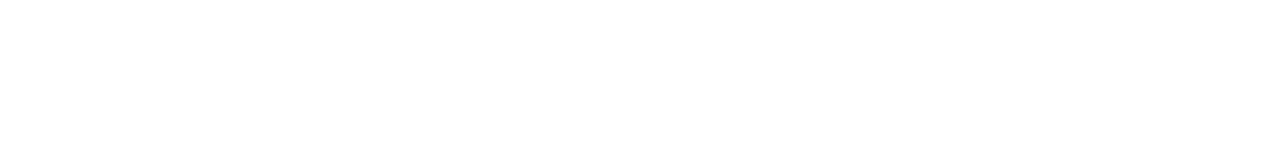
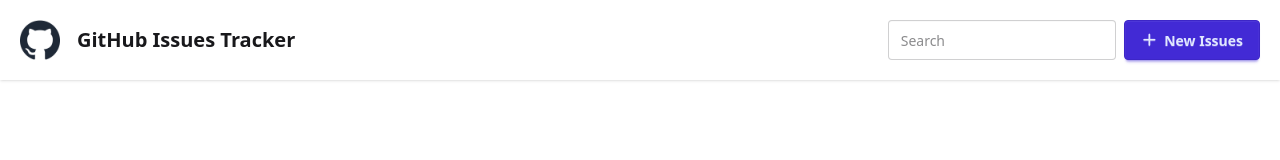
Before and after one commit to khandker-shathil/p-hero-a5, a plain HTML site: page dashboard.html in a window 1280 px wide. Drawn offline with nearby package versions, Linux system fonts and the light colour scheme.

Commit message:
Navbar Added

```diff
--- a/dashboard.html
+++ b/dashboard.html
@@ -4,10 +4,34 @@
     <meta charset="UTF-8">
     <meta name="viewport" content="width=device-width, initial-scale=1.0">
     <title>GitHub Issues Tracker Dashboard</title>
+    <!-- Font Awesome CDN -->
+    <link rel="stylesheet" href="https://cdnjs.cloudflare.com/ajax/libs/font-awesome/7.0.1/css/all.min.css" integrity="sha512-2SwdPD6INVrV/lHTZbO2nodKhrnDdJK9/kg2XD1r9uGqPo1cUbujc+IYdlYdEErWNu69gVcYgdxlmVmzTWnetw==" crossorigin="anonymous" referrerpolicy="no-referrer" />
+    <!-- Custom Google Font -->
+    <link rel="preconnect" href="https://fonts.googleapis.com">
+    <link rel="preconnect" href="https://fonts.gstatic.com" crossorigin>
+    <link href="https://fonts.googleapis.com/css2?family=Geist:wght@100..900&display=swap" rel="stylesheet">
+    <!-- DaisyUI and Tailwind CDN  -->
+    <link href="https://cdn.jsdelivr.net/npm/daisyui@5" rel="stylesheet" type="text/css" />
+    <script src="https://cdn.jsdelivr.net/npm/@tailwindcss/browser@4"></script>
+    <!-- Custom CSS -->
+    <link rel="stylesheet" href="./styles/style.css">
 </head>
 <body>
-    <header>
+    <header class="flex">
+        <div class="p-5 navbar bg-base-100 shadow-sm">
+        <div class="flex flex-1 items-center">
+            <img class="max-h-10" src="/assets/github-logo.png" alt="">
+            <a class="btn btn-ghost text-xl">GitHub Issues Tracker</a>
+        </div>
+        <div class="flex gap-2">
+            <input type="text" placeholder="Search" class="input input-bordered w-24 md:w-auto" />
+            <button class="btn btn-primary"> <i class="fas fa-plus"></i> New Issues</button>
+        </div>
+        </div>
+    </header>
 
-    </header>
+    <section>
+
+    </section>
 </body>
 </html>
```
